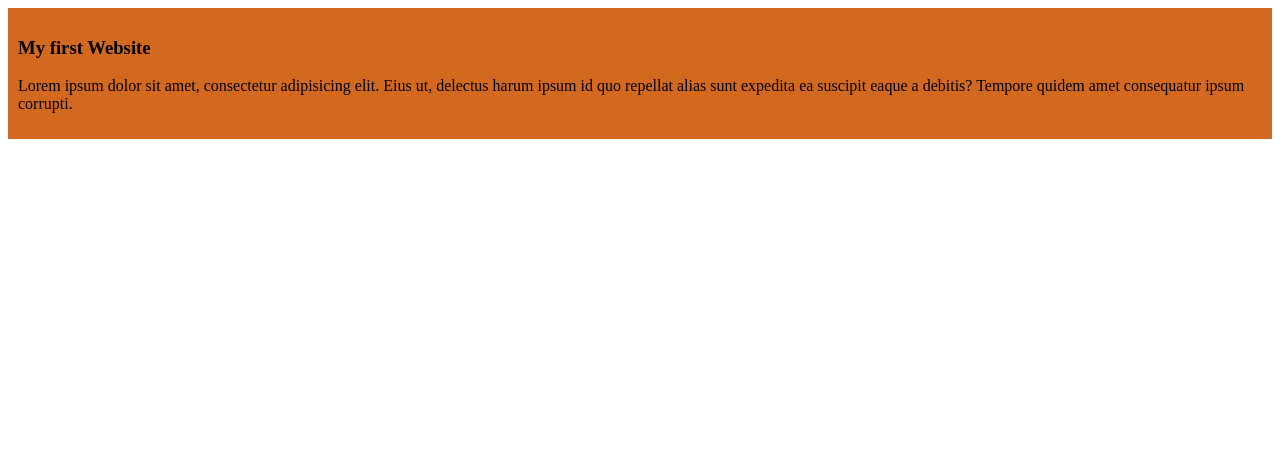
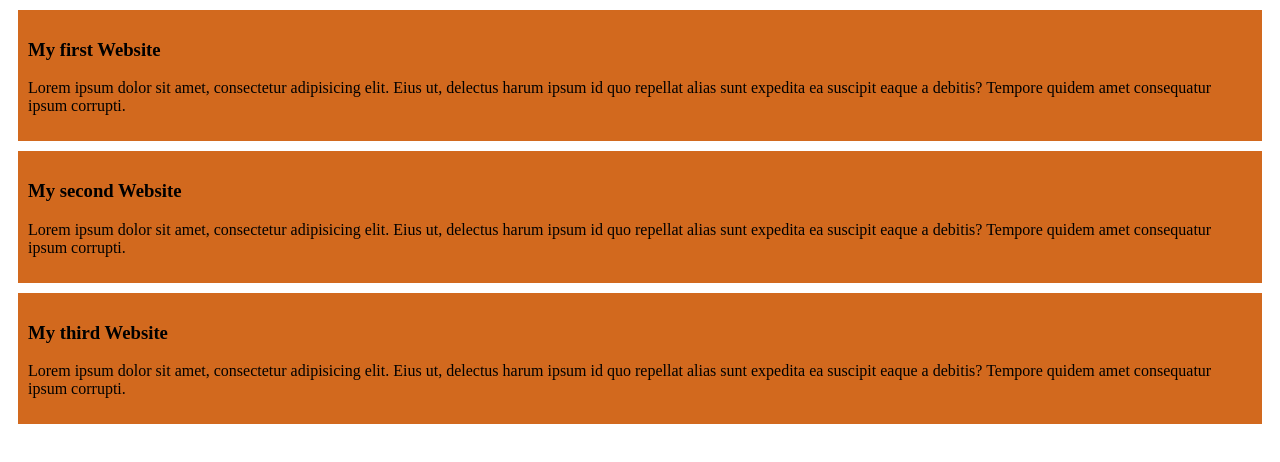
Before and after one commit to mesbahtoha/My-First-Ripo, a plain HTML site: page index.html in a window 1280 px wide. Drawn offline with Linux system fonts and the light colour scheme.

Commit message:
added the secondand the third blog

```diff
--- a/index.html
+++ b/index.html
@@ -11,5 +11,13 @@
         <h3>My first Website</h3>
         <p>Lorem ipsum dolor sit amet, consectetur adipisicing elit. Eius ut, delectus harum ipsum id quo repellat alias sunt expedita ea suscipit eaque a debitis? Tempore quidem amet consequatur ipsum corrupti.</p>
     </div>
+    <div>
+        <h3>My second Website</h3>
+        <p>Lorem ipsum dolor sit amet, consectetur adipisicing elit. Eius ut, delectus harum ipsum id quo repellat alias sunt expedita ea suscipit eaque a debitis? Tempore quidem amet consequatur ipsum corrupti.</p>
+    </div>
+    <div>
+        <h3>My third Website</h3>
+        <p>Lorem ipsum dolor sit amet, consectetur adipisicing elit. Eius ut, delectus harum ipsum id quo repellat alias sunt expedita ea suscipit eaque a debitis? Tempore quidem amet consequatur ipsum corrupti.</p>
+    </div>
 </body>
 </html>
--- a/styles/blog.css
+++ b/styles/blog.css
@@ -1,4 +1,5 @@
 div{
     background-color: chocolate;
     padding: 10px;
+    margin: 10px;
 }
```
